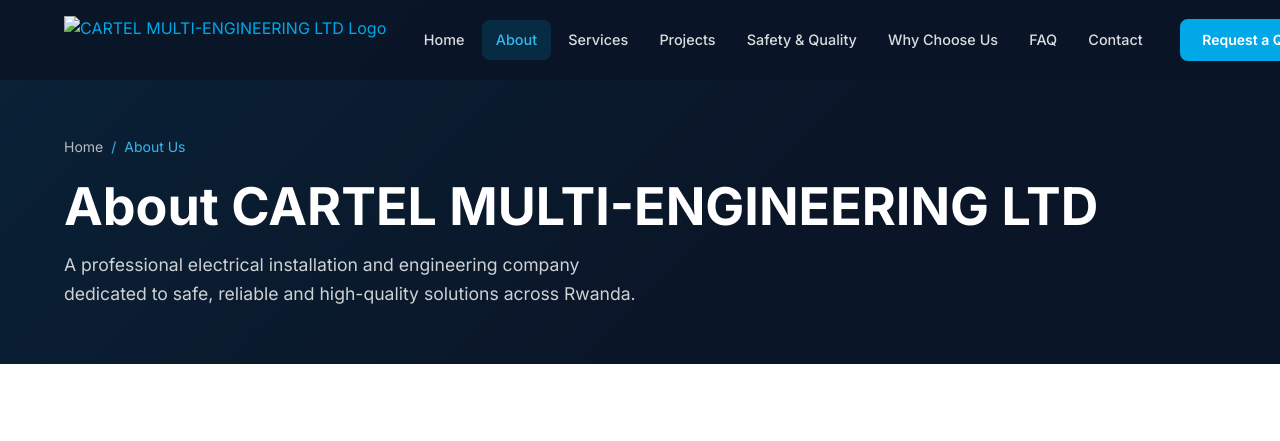
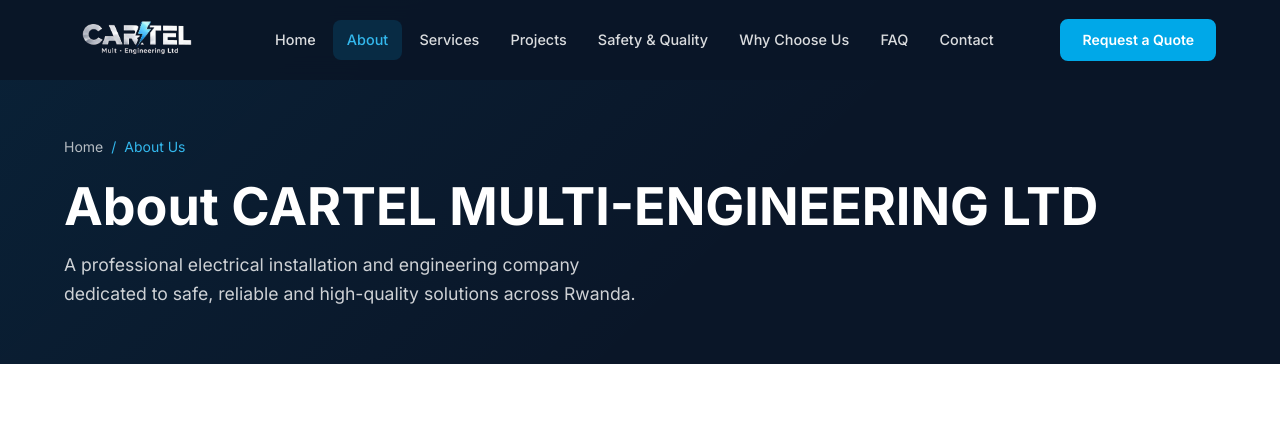
Before and after one commit to Cartel-max/CARTEL, a website: page about.html in a window 1280 px wide. Shown: the top 441 px of the page. Drawn offline with Linux system fonts and the light colour scheme.

Commit message:
Update about.html

```diff
--- a/about.html
+++ b/about.html
@@ -22,7 +22,7 @@
   <header class="header" role="banner">
     <div class="container header-inner">
       <a href="index.html" class="logo" aria-label="CARTEL MULTI-ENGINEERING LTD Home">
-        <img src="logo.jpg" alt="CARTEL MULTI-ENGINEERING LTD Logo">
+        <img src="logo.png" alt="CARTEL MULTI-ENGINEERING LTD Logo">
       </a>
       <nav class="nav" aria-label="Main navigation">
         <a href="index.html" class="nav-link">Home</a>
```
